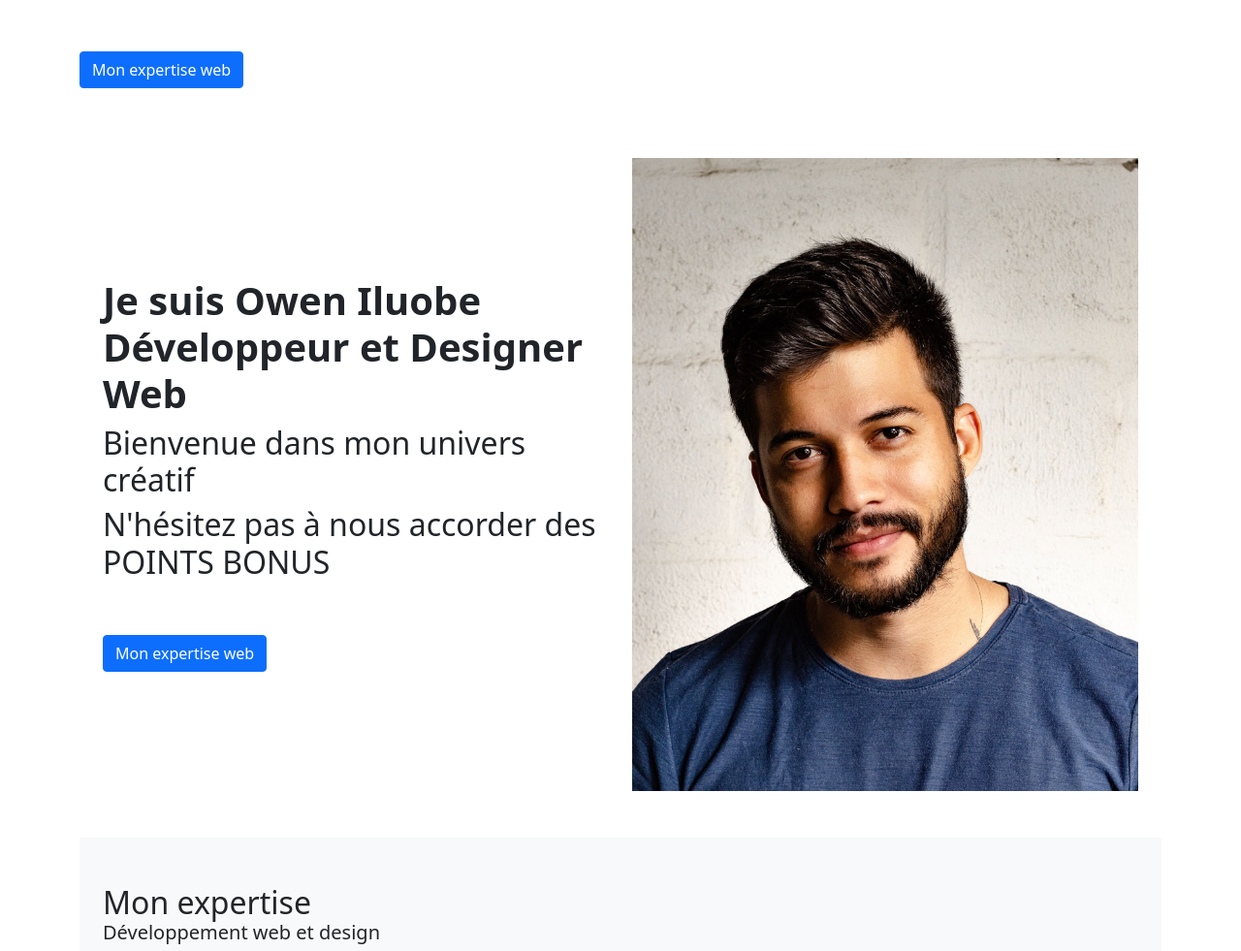
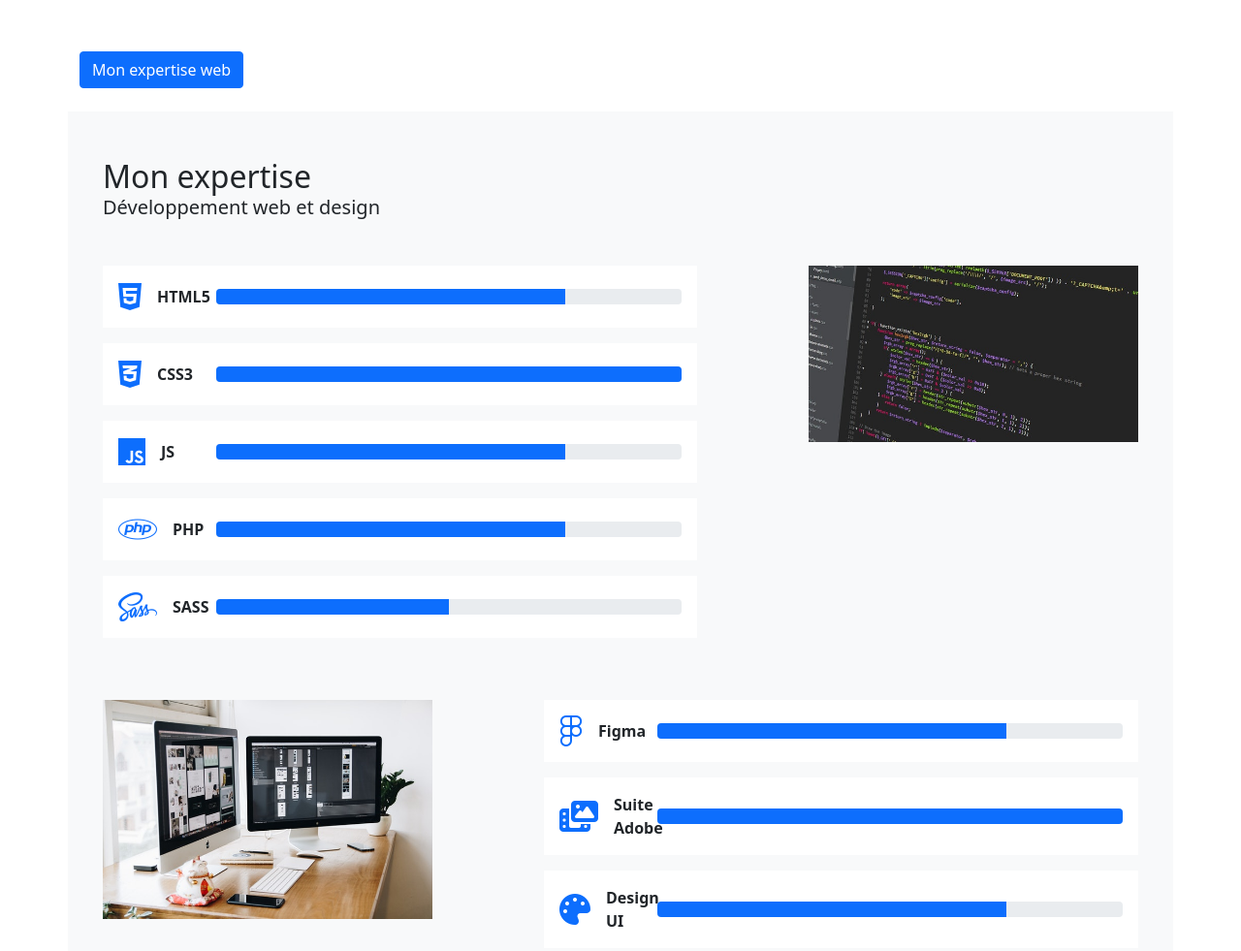
Before and after one commit to Killrian47/EvalVersionning, a website: page index.html in a window 1280 px wide. Shown: the part 374-1355 px from the top of the page at 97% size. Drawn offline with nearby package versions, Linux system fonts and the light colour scheme.

Commit message:
fix : fix one thing i forgot to delete

```diff
--- a/index.html
+++ b/index.html
@@ -1,5 +1,6 @@
 <!DOCTYPE html>
 <html lang="en">
+
 <head>
 
   <meta charset="utf-8">
@@ -52,23 +53,6 @@
           </div>
           </nav>
           </header>
-    <main>
-        <section id="johndoe" class="py-5">
-            <div class="container">
-                <div class="row align-items-center gy-4">
-                    <div class="col-12 col-md-6">
-                        <h1 class="fw-bold">Je suis Owen Iluobe Développeur et Designer Web</h1>
-                        <h2 class="fw-light">Bienvenue dans mon univers créatif</h2>
-                        <h2 class="fw-light">N'hésitez pas à nous accorder des POINTS BONUS</h2>
-                        <a href="#expertise" class="btn btn-primary mt-5">Mon expertise web</a>
-                    </div>
-
-                    <div class="col-12 col-md-6">
-                        <img src="./img/portrait.jpg" alt="photo d'1 mec" class="w-100">
-                    </div>
-                </div>
-            </div>
-        </section>
 
           <!-- Expertise -->
           <section id="expertise" class="py-5 bg-light">
@@ -291,8 +275,7 @@
 
   </main>
   <!-- Modal -->
-        <div class="modal fade" id="mentionsLegales" tabindex="-1" aria-labelledby="exampleModalLabel"
-             aria-hidden="true">
+  <div class="modal fade" id="mentionsLegales" tabindex="-1" aria-labelledby="exampleModalLabel" aria-hidden="true">
     <div class="modal-dialog modal-dialog-centered modal-dialog-scrollable">
       <div class="modal-content">
         <div class="modal-header">
@@ -349,4 +332,5 @@
   </footer>
 
 </body>
+
 </html>
```
Lines whose indentation alone changed are shown as unchanged.
